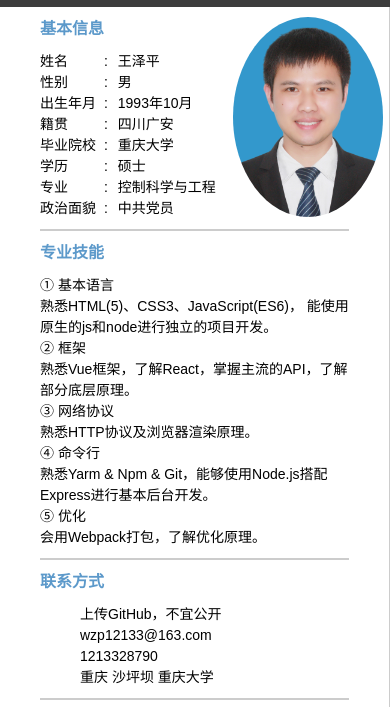
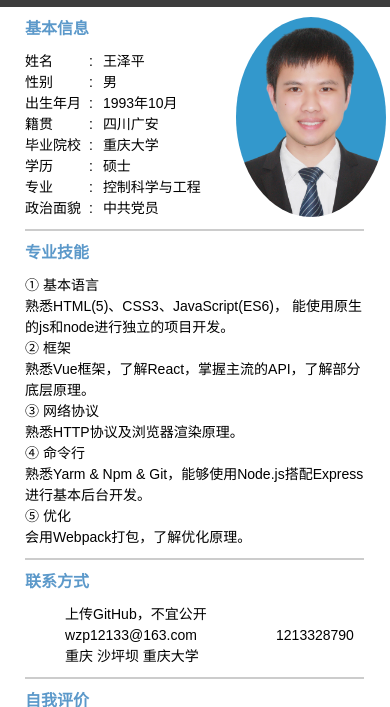
Before and after one commit to wxyzcctv/printResume, a plain HTML site: page index.html in a window 390 px wide. Shown: the part 125-832 px from the top of the page. Drawn offline with Linux system fonts and the light colour scheme.

Commit message:
解决移动端适配问题

```diff
--- a/style.css
+++ b/style.css
@@ -139,6 +139,11 @@ main{
     border-bottom:none;
 }
 @media (max-width:768px){
+    body{
+        display: flex;
+        align-content: center;
+        justify-content: center;
+    }
     aside{
         width: 100%;
     }
```
Also changed, not shown: index.html (+0 -1 lines).
